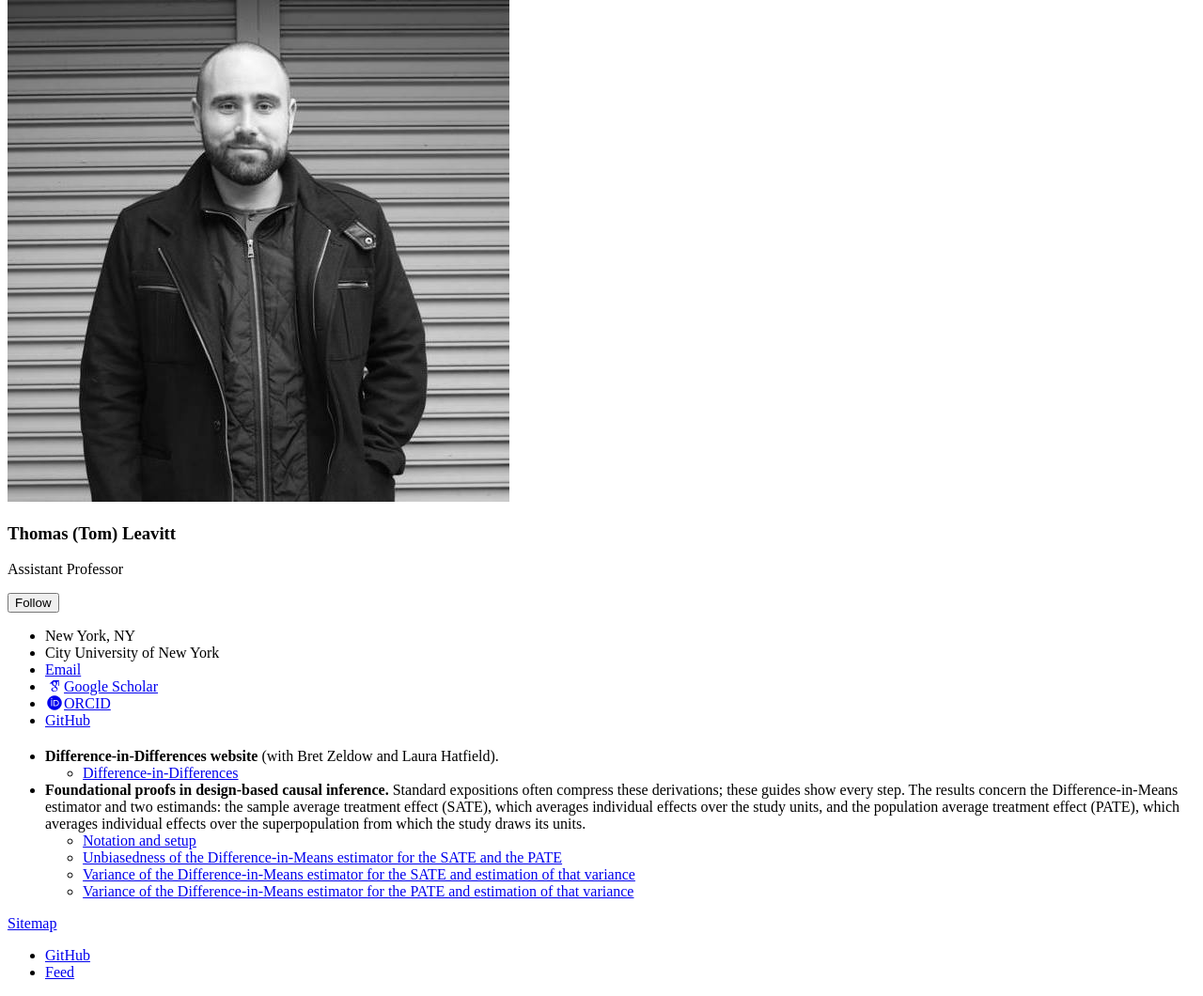
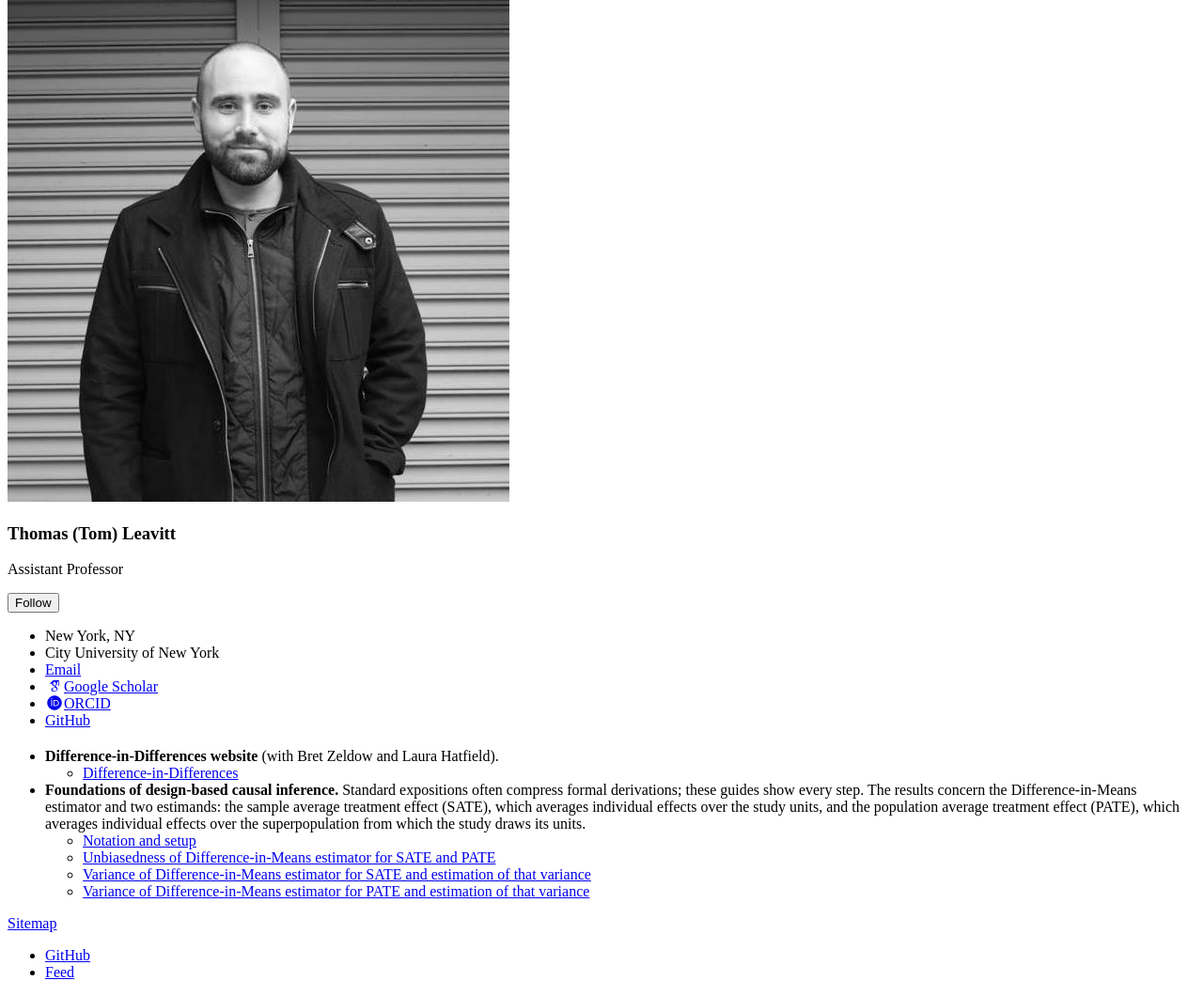
Before and after one commit to tl2624/tl2624.github.io, a Jekyll site: the page built from _pages/methods-guides.md, in a window 1280 px wide. Shown: the part 208-1268 px from the top of the page at 94% size. Built offline with Jekyll 4.4.1, drawn with Linux system fonts in a browser that asks for light colours; some web fonts are replaced.

Commit message:
Methods guides: rigorous notation system, tighter typography, style pass
Rework the notation across all four guides so that every symbol carries the
information the prose previously had to supply, and rebuild the PDFs.

Notation:

- Write potential outcomes in function form, y_i(1) and y_i(0), replacing the
  y_{Ti}/y_{Ci} subscripts. The schedule is declared as a function on the
  assignment space, so a subscript T was never an element of its domain; the
  function form makes the SUTVA collapse y_i(Z) -> y_i(Z_i) -> y_i(z_i) explicit
  and gives Y_i := y_i(Z_i).
- Mark the arm counts functionally, n_T(Z) and n_C(Z), retiring the tilde and the
  paragraph that apologised for it. Omega and Pi are now level sets of counting
  functions, so both stages of the design read identically and the PATE guide
  derives, rather than asserts, that n, n_T and n_C are design constants.
- Adopt S_N^2 with divisor N-1 for superpopulation variances. Cochran's Theorem
  2.4 then states exact unbiasedness, the N/(N-1) prefactor disappears from the
  PATE variance, and the five-step algebra chain collapses to three.
- Display tau_SATE(R) inside E_Pi and Var_Pi, where the sampling randomness is
  the point, and state that promotion in numbered steps.
- Add semantic macros for all of the above, so future notation changes are a
  one-line edit per file. Fix \R's operator spacing and \Pr's limits placement.
- State the Omega convention, the variance-family naming rule, and the SUTVA
  collapse once in the setup guide; guides 01-03 now point there instead of
  restating a page of framework each.

Typography:

- Inline math drops \dfrac, \left/\right and \sum\limits; displays keep them.
- Replace blank align rows with \\[1ex] spacing.
- Split the one numbered equation too wide for its number, measured rather
  than eyeballed. No overfull or underfull boxes remain.

Prose: apply the project writing guidelines -- explicit referents, prepositional
phrases over noun compounds, active voice, no filler openers -- and correct the
setup guide's claim that the others are self-contained, which the restructuring
made false.

Also: retitle the setup guide, since it covers both frameworks; shorten the link
titles so they fit one line; rename Fact 1-3 to Ingredient 1-3.

```diff
--- a/_pages/methods-guides.md
+++ b/_pages/methods-guides.md
@@ -8,8 +8,8 @@
 - **Difference-in-Differences website** (with Bret Zeldow and Laura Hatfield).
   - [Difference-in-Differences](https://diff.healthpolicydatascience.org/)
 
-- **Foundational proofs in design-based causal inference.** Standard expositions often compress these derivations; these guides show every step. The results concern the Difference-in-Means estimator and two estimands: the sample average treatment effect (SATE), which averages individual effects over the study units, and the population average treatment effect (PATE), which averages individual effects over the superpopulation from which the study draws its units.
+- **Foundations of design-based causal inference.** Standard expositions often compress formal derivations; these guides show every step. The results concern the Difference-in-Means estimator and two estimands: the sample average treatment effect (SATE), which averages individual effects over the study units, and the population average treatment effect (PATE), which averages individual effects over the superpopulation from which the study draws its units.
   - [Notation and setup](https://tl2624.github.io/files/00_notation_and_setup.pdf)
-  - [Unbiasedness of the Difference-in-Means estimator for the SATE and the PATE](https://tl2624.github.io/files/01_difference_in_means_unbiasedness.pdf)
-  - [Variance of the Difference-in-Means estimator for the SATE and estimation of that variance](https://tl2624.github.io/files/02_difference_in_means_variance_sate.pdf)
-  - [Variance of the Difference-in-Means estimator for the PATE and estimation of that variance](https://tl2624.github.io/files/03_difference_in_means_variance_pate.pdf)
+  - [Unbiasedness of Difference-in-Means estimator for SATE and PATE](https://tl2624.github.io/files/01_difference_in_means_unbiasedness.pdf)
+  - [Variance of Difference-in-Means estimator for SATE and estimation of that variance](https://tl2624.github.io/files/02_difference_in_means_variance_sate.pdf)
+  - [Variance of Difference-in-Means estimator for PATE and estimation of that variance](https://tl2624.github.io/files/03_difference_in_means_variance_pate.pdf)
```
Also changed, not shown: 4 other files.
